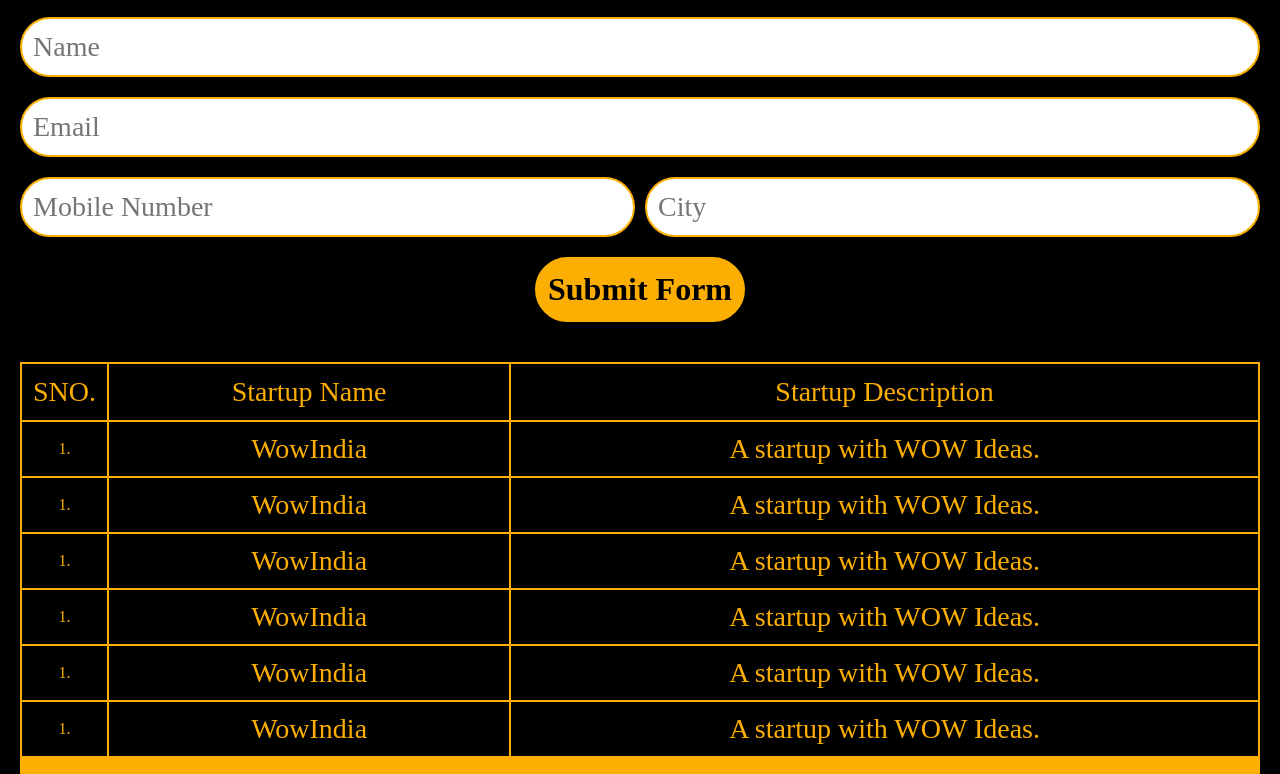
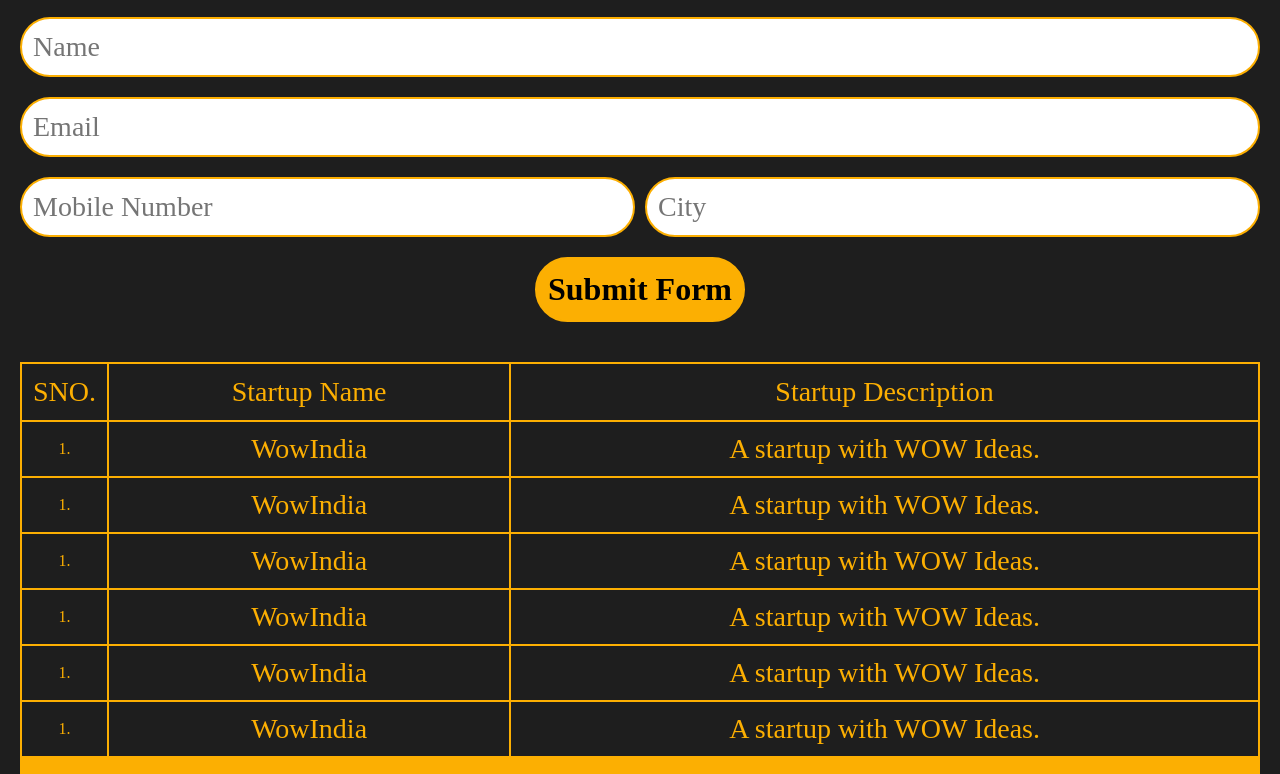
Before and after one commit to anishkumar127/Landing-page, a plain HTML site: page index.html in a window 1280 px wide. Shown: the part 617-1391 px from the top of the page. Drawn offline with Linux system fonts and the light colour scheme.

Commit message:
body color change

```diff
--- a/index.css
+++ b/index.css
@@ -7,7 +7,7 @@
   box-sizing: border-box;
 }
 body {
-  background-color: black;
+  background: #1e1e1e;
 }
 
 /*  nav bar section */
```
